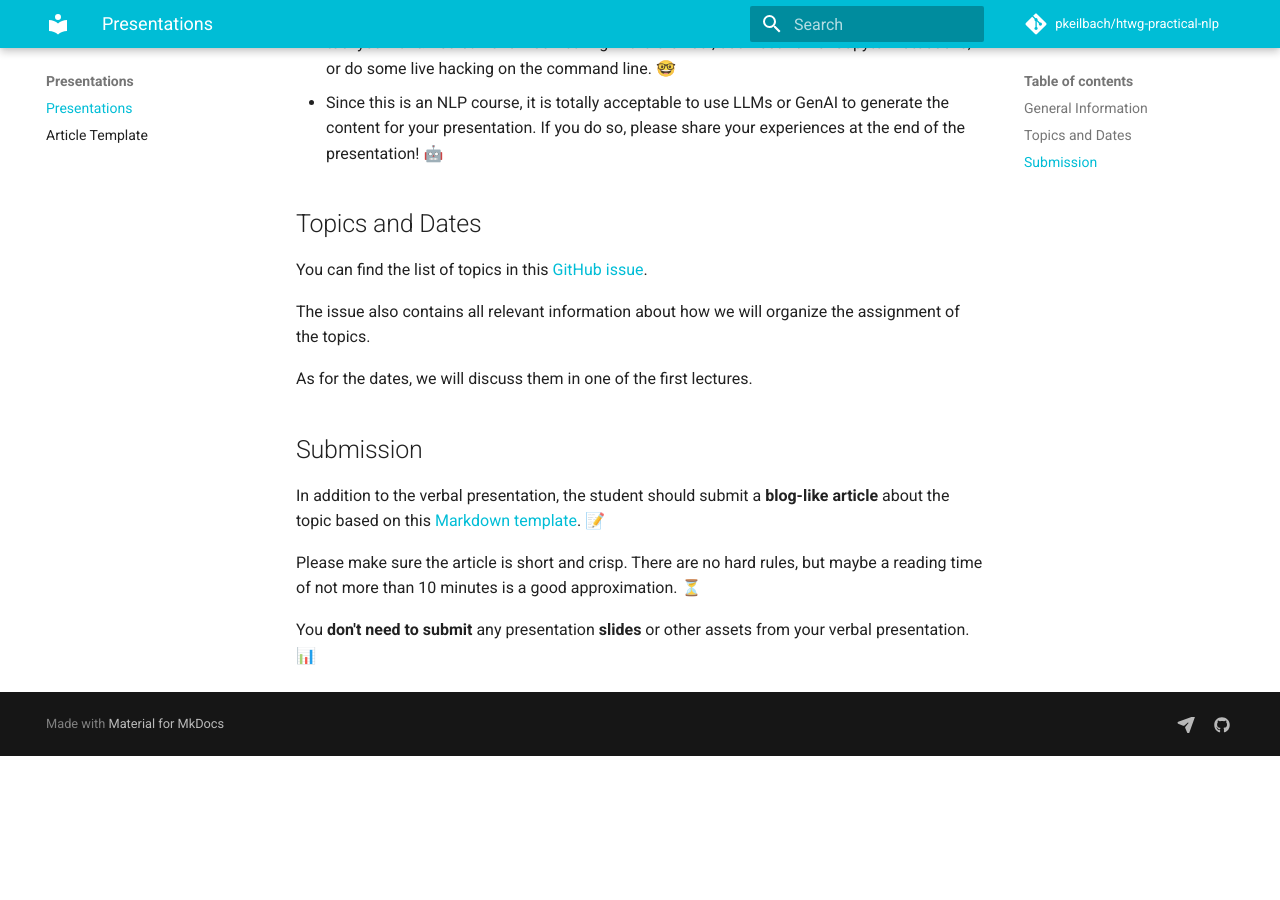
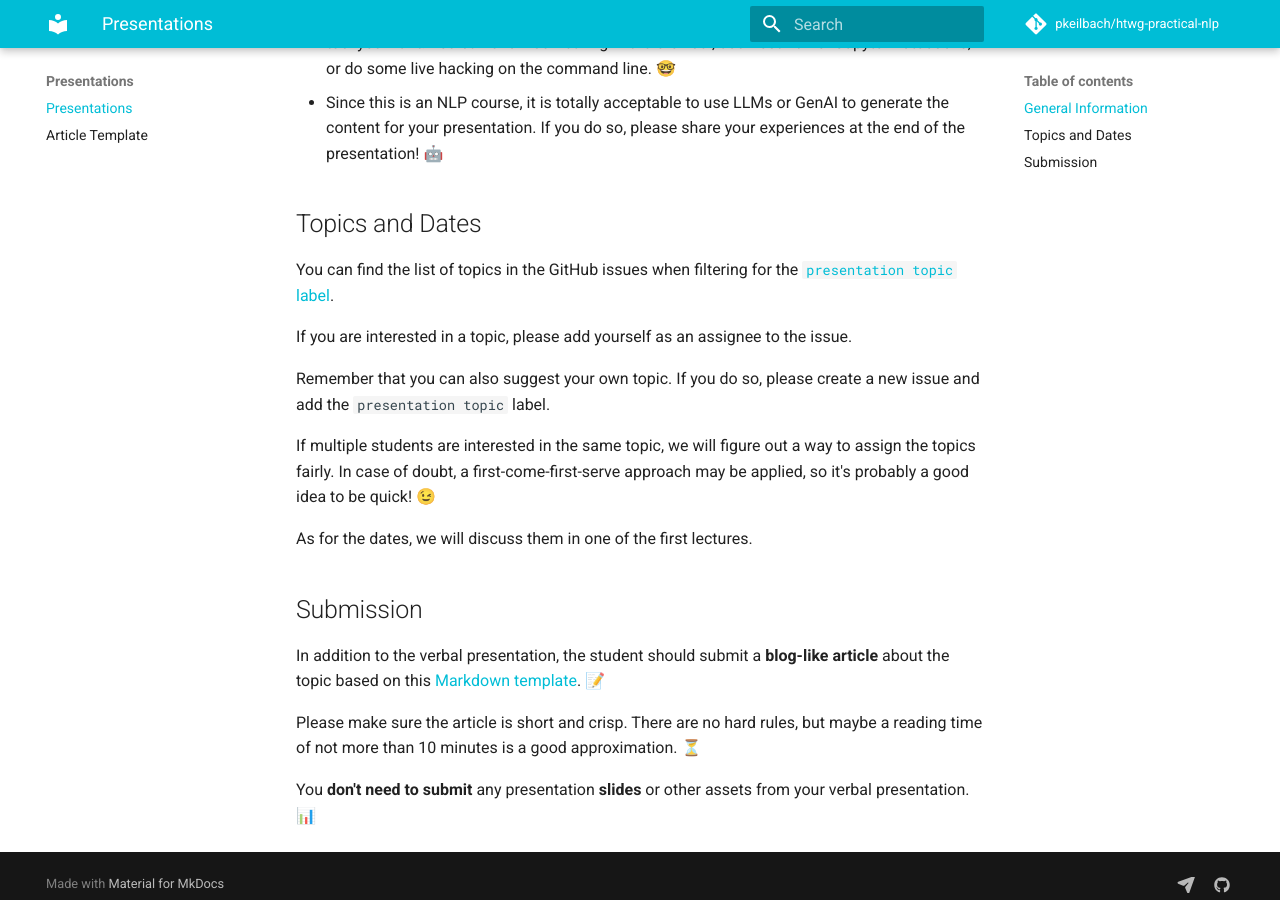
Before and after one commit to pkeilbach/htwg-practical-nlp, an MkDocs documentation site: the page built from docs/presentations/presentations.md, in a window 1280 px wide and 900 px high, scrolled down 677 px. Built offline with MkDocs 1.6.1 and Material for MkDocs 9.7.7, drawn with Linux system fonts in a browser that asks for light colours; comment, search, counter and statistics services are not loaded; before the commit the page ends 1433 px from its top, so only the background shows below that.

Commit message:
Add information about presentation topics (#25)

```diff
--- a/docs/presentations/presentations.md
+++ b/docs/presentations/presentations.md
@@ -19,9 +19,14 @@ Here are some general information about the presentations:
 
 ## Topics and Dates
 
-You can find the list of topics in this [GitHub issue](https://github.com/pkeilbach/htwg-practical-nlp/issues/13).
+You can find the list of topics in the GitHub issues when filtering for the [`presentation topic` label](https://github.com/pkeilbach/htwg-practical-nlp/issues?q=is%3Aissue+is%3Aopen+label%3A%22presentation+topic%22).
 
-The issue also contains all relevant information about how we will organize the assignment of the topics.
+If you are interested in a topic, please add yourself as an assignee to the issue.
+
+Remember that you can also suggest your own topic. If you do so, please create a new issue and add the `presentation topic` label.
+
+If multiple students are interested in the same topic, we will figure out a way to assign the topics fairly.
+In case of doubt, a first-come-first-serve approach may be applied, so it's probably a good idea to be quick! 😉
 
 As for the dates, we will discuss them in one of the first lectures.
 
```
